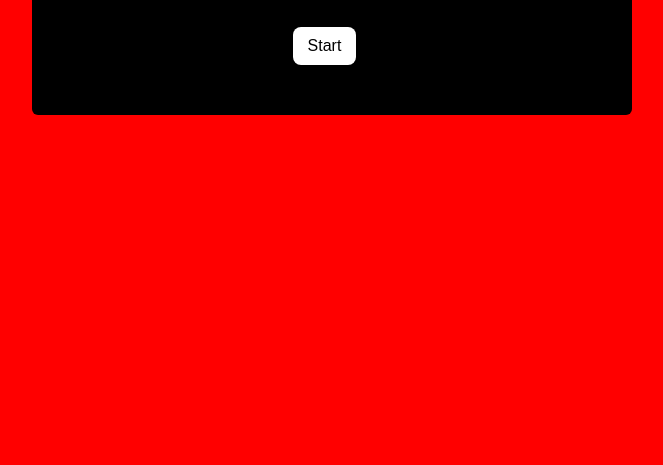
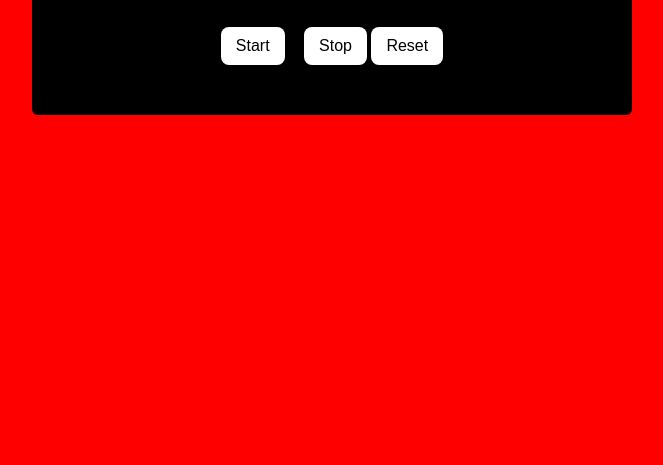
Before and after one commit to frontend-tester02/tomato-app, a plain HTML site: page index.html in a window 1280 px wide. Shown: the part 335-800 px from the top of the page, without its empty margins (308-971 px from the left). Drawn offline with Linux system fonts and the light colour scheme.

Commit message:
Updated main page

```diff
--- a/index.html
+++ b/index.html
@@ -32,27 +32,25 @@
             <p class="tomato__item">25:00</p>
             <div class="tomato__item-btns">
               <button type="button" class="tomato__item-btn tomato__item-start-btn">Start</button>
-              <button type="button" class="tomato__item-btn restart-btn">
-                <i class="fa-solid fa-rotate-right"></i>
-              </button>
+              <button type="button" class="tomato__item-btn tomato__item-stop-btn">Stop</button>
+              <button type="button" class="tomato__item-btn tomato__item-reset-btn">Reset</button>
             </div>
           </div>
           <div class="tomato__body-item" id="short-break">
             <p class="tomato__item">5:00</p>
             <div class="tomato__item-btns">
-              <button type="button" class="tomato__item-start-btn">Start</button>
-              <button type="button" class="tomato__item-start-btn restart-btn">
-                <i class="fa-solid fa-rotate-right"></i>
-              </button>
+              <button type="button" class="tomato__item-btn tomato__item-start-btn">Start</button>
+              <button type="button" class="tomato__item-btn tomato__item-stop-btn">Stop</button>
+              <button type="button" class="tomato__item-btn tomato__item-reset-btn">Reset</button>
+
             </div>
           </div>
           <div class="tomato__body-item" id="long-break">
             <p class="tomato__item">15:00</p>
             <div class="tomato__item-btns">
-              <button type="button" class="tomato__item-start-btn">Start</button>
-              <button type="button" class="tomato__item-start-btn restart-btn">
-                <i class="fa-solid fa-rotate-right"></i>
-              </button>
+              <button type="button" class="tomato__item-btn tomato__item-start-btn">Start</button>
+              <button type="button" class="tomato__item-btn tomato__item-stop-btn">Stop</button>
+              <button type="button" class="tomato__item-btn tomato__item-reset-btn">Reset</button>
             </div>
           </div>
         </div>
```
